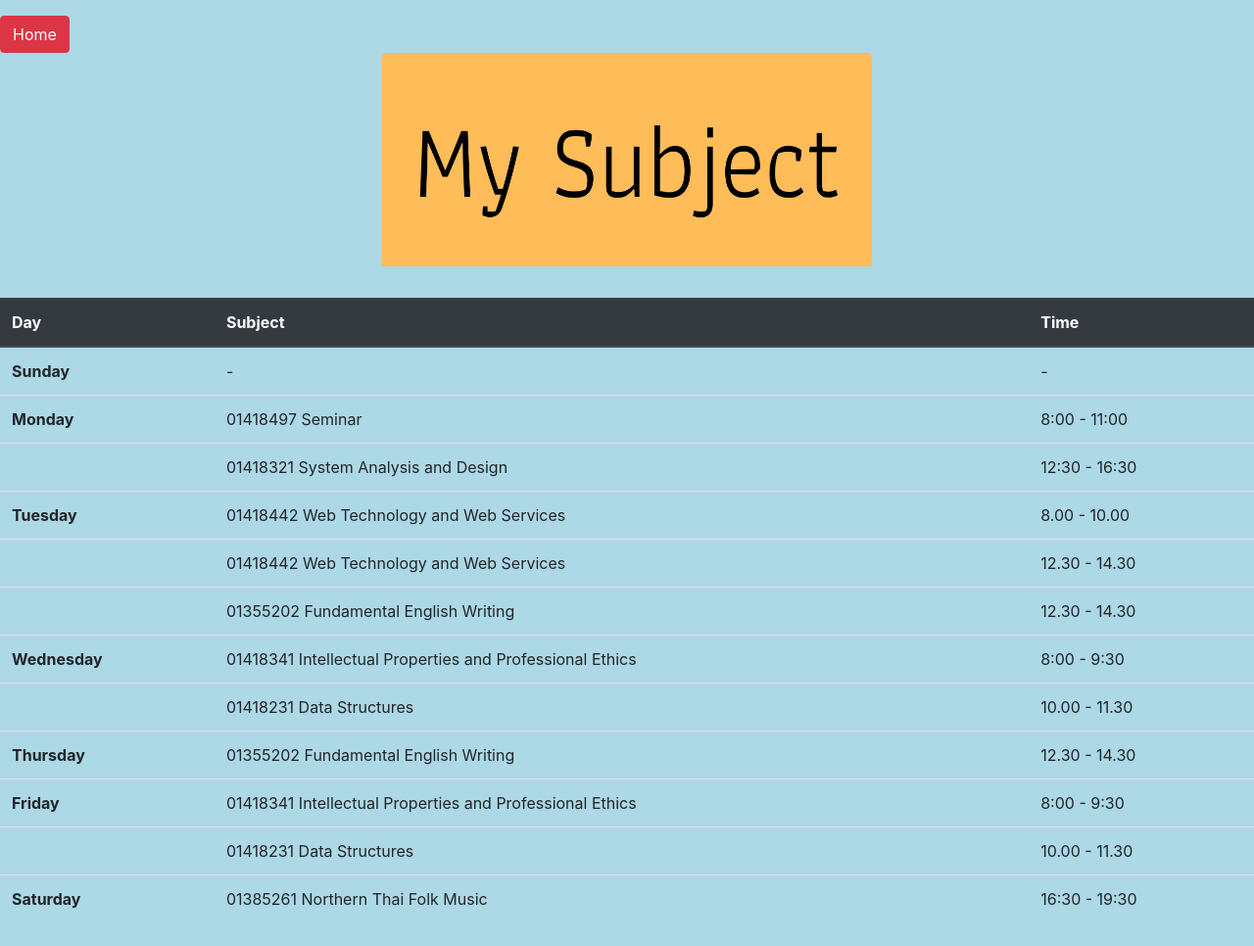
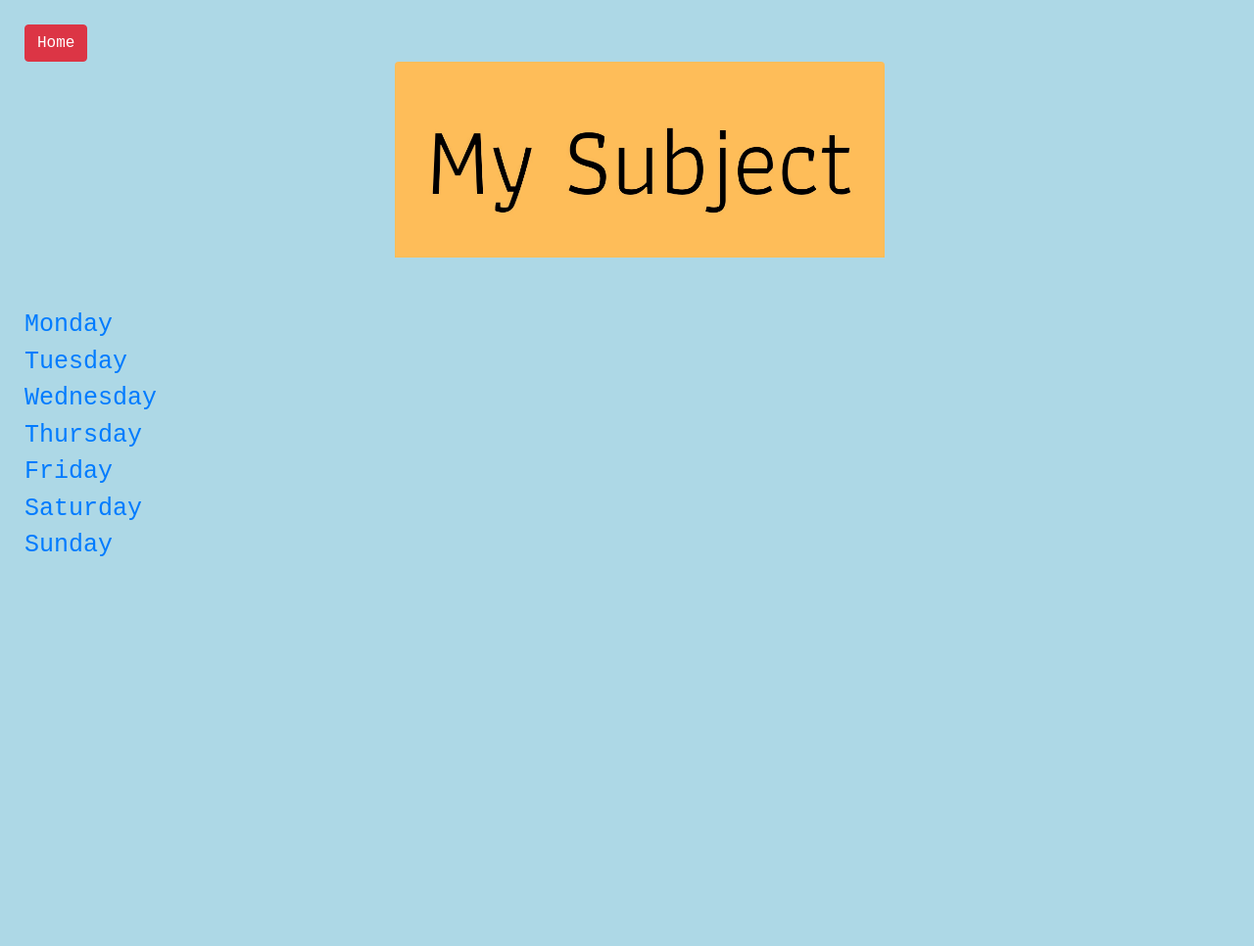
Before and after one commit to park110419/park110419.github.io, a plain HTML site: page Subject.html in a window 1280 px wide. Shown: the whole page at 98% size. After the commit the page ends 800 px from the top, so only its background shows below. Drawn offline with nearby package versions, Linux system fonts and the light colour scheme.

Commit message:
Complete04

```diff
--- a/Subject.html
+++ b/Subject.html
@@ -11,77 +11,91 @@
     <img src="image/MySubject.jpg" class="rounded mx-auto d-block">
 </head>
 <body class = "showSubject">
-    <table class="table">
-        <thead class="thead-dark">
-          <tr>
-            <th scope="col">Day</th>
-            <th scope="col">Subject</th>
-            <th scope="col">Time</th>
-          </tr>
-        </thead>
-        <tbody>
-          <tr>
-            <th scope="row">Sunday</th>
-            <td>-</td>
-            <td>-</td>
-          </tr>
-          <tr>
-            <th scope="row">Monday</th>
-            <td>01418497 Seminar</td>
-            <td>8:00 - 11:00</td>
-          </tr>
-          <tr>
-            <th scope="row"></th>
-            <td>01418321 System Analysis and Design</td>
-            <td>12:30 - 16:30</td>
-          </tr>
-          <tr>
-            <th scope="row">Tuesday</th>
-            <td>01418442 Web Technology and Web Services</td>
-            <td>8.00 - 10.00</td>
-          </tr>
-          <tr>
-            <th scope="row"></th>
-            <td>01418442 Web Technology and Web Services</td>
-            <td>12.30 - 14.30</td>
-          </tr>
-          <tr>
-            <th scope="row"></th>
-            <td>01355202 Fundamental English Writing</td>
-            <td>12.30 - 14.30</td>
-          </tr>
-          <tr>
-            <th scope="row">Wednesday</th>
-            <td>01418341 Intellectual Properties and Professional Ethics</td>
-            <td>8:00 - 9:30</td>
-          </tr>
-          <tr>
-            <th scope="row"></th>
-            <td>01418231 Data Structures</td>
-            <td>10.00 - 11.30</td>
-          </tr>
-          <tr>
-            <th scope="row">Thursday</th>
-            <td>01355202 Fundamental English Writing</td>
-            <td>12.30 - 14.30</td>
-          </tr>
-          <tr>
-            <th scope="row">Friday</th>
-            <td>01418341 Intellectual Properties and Professional Ethics</td>
-            <td>8:00 - 9:30</td>
-          </tr>
-          <tr>
-            <th scope="row"></th>
-            <td>01418231 Data Structures</td>
-            <td>10.00 - 11.30</td>
-          </tr>
-          <tr>
-            <th scope="row">Saturday</th>
-            <td>01385261 Northern Thai Folk Music</td>
-            <td>16:30 - 19:30</td>
-          </tr>
-        </tbody>
-      </table>
+  <script>function unhide (page){
+    document.getElementById(page).style.visibility='visible';
+    document.getElementById(page).style.position='relative';
+    }
+    function hide (page){
+    document.getElementById(page).style.visibility='hidden';
+    document.getElementById(page).style.position='absolute';
+    }</script>
+    </head><body>
+    <a href="javascript:unhide('data1')">Monday</a>
+    <div id="data1" style='border:1px solid;position:absolute;visibility:hidden;'>
+      <a href="javascript:unhide('data2')">01418497 Seminar</a> |
+      <div id="data2" style='border:1px solid;position:absolute;visibility:hidden;'>
+        <a href="javascript:hide('data2')">Unshow</a> |
+        8.00 - 11.00 เรียนผ่าน Google Meet</div>
+      <a href="javascript:unhide('data3')">01418321 System Analysis and Design</a> |
+      <div id="data3" style='border:1px solid;position:absolute;visibility:hidden;'>
+        <a href="javascript:hide('data3')">Unshow</a> |
+        12:30 - 16:30 เรียนผ่าน Google Meet</div>
+    </div>
+    <br>
+    <a href="javascript:unhide('data4')">Tuesday</a>
+    <div id="data4" style='border:1px solid;position:absolute;visibility:hidden;'>
+      <a href="javascript:unhide('data5')">01418442 Web Technology and Web Services</a> |
+      <div id="data5" style='border:1px solid;position:absolute;visibility:hidden;'>
+        <a href="javascript:hide('data5')">Unshow</a> |
+        8.00 - 10.00 และ 12.30 - 14.30 เรียนผ่าน Microsoft Teams</div>
+      <a href="javascript:unhide('data6')">01355202 Fundamental English Writing</a> |
+      <div id="data6" style='border:1px solid;position:absolute;visibility:hidden;'>
+        <a href="javascript:hide('data6')">Unshow</a> |
+        12.30 - 14.30 เรียนผ่าน Line Group</div>
+    </div>
+    <br>
+    <a href="javascript:unhide('data7')">Wednesday</a>
+    <div id="data7" style='border:1px solid;position:absolute;visibility:hidden;'>
+      <a href="javascript:unhide('data8')">01418341 Intellectual Properties and Professional Ethics</a> |
+      <div id="data8" style='border:1px solid;position:absolute;visibility:hidden;'>
+        <a href="javascript:hide('data8')">Unshow</a> |
+        8:00 - 9:30 ฟังคลิปบรรยายและทำแบบฝึกหัด</div>
+      <a href="javascript:unhide('data9')">01418231 Data Structures</a> |
+      <div id="data9" style='border:1px solid;position:absolute;visibility:hidden;'>
+        <a href="javascript:hide('data9')">Unshow</a> |
+        10.00 - 11.30 เรียนผ่าน Google Meet</div>
+    </div>
+    <br>
+    <a href="javascript:unhide('data10')">Thursday</a>
+    <div id="data10" style='border:1px solid;position:absolute;visibility:hidden;'>
+      <a href="javascript:unhide('data11')">01355202 Fundamental English Writing</a> |
+      <div id="data11" style='border:1px solid;position:absolute;visibility:hidden;'>
+        <a href="javascript:hide('data11')">Unshow</a> |
+        12.30 - 14.30 เรียนผ่าน Line Group</div>
+    </div>
+    <br>
+    <a href="javascript:unhide('data12')">Friday</a>
+    <div id="data12" style='border:1px solid;position:absolute;visibility:hidden;'>
+      <a href="javascript:unhide('data13')">01418341 Intellectual Properties and Professional Ethics</a> |
+      <div id="data13" style='border:1px solid;position:absolute;visibility:hidden;'>
+        <a href="javascript:hide('data13')">Unshow</a> |
+        8:00 - 9:30 ฟังคลิปบรรยายและทำแบบฝึกหัด</div>
+      <a href="javascript:unhide('data14')">01418231 Data Structures</a> |
+      <div id="data14" style='border:1px solid;position:absolute;visibility:hidden;'>
+        <a href="javascript:hide('data14')">Unshow</a> |
+        10.00 - 11.30 เรียนผ่าน Google Meet</div>
+    </div>
+    <br>
+    <a href="javascript:unhide('data15')">Saturday</a>
+    <div id="data15" style='border:1px solid;position:absolute;visibility:hidden;'>
+      <a href="javascript:unhide('data16')">01385261 Northern Thai Folk Music</a> |
+      <div id="data16" style='border:1px solid;position:absolute;visibility:hidden;'>
+        <a href="javascript:hide('data16')">Unshow</a> |
+        16:30 - 19:30 ฟังคลิปบรรยายและทำแบบฝึกหัด</div>
+    </div>
+    <br>
+    <a href="javascript:unhide('data17')">Sunday</a>
+    <div id="data17" style='border:1px solid;position:absolute;visibility:hidden;'>
+      <a href="javascript:unhide('data18')">No Class</a> |
+      <div id="data18" style='border:1px solid;position:absolute;visibility:hidden;'>
+        <a href="javascript:hide('data18')">Unshow</a> |
+        No Class</div>
+    </div>
+
+
+
+
+
 
 </body>
 </html>
--- a/style.css
+++ b/style.css
@@ -21,6 +21,9 @@
 }
 .showSubject {
     padding-top: 1em;
-    padding-bottom: 2em;
+    padding-left: 1em;
+    padding-bottom: 5em;
     background-color: lightblue;
+    font-family: monospace;
+    font-size: 25px;
 }
```
